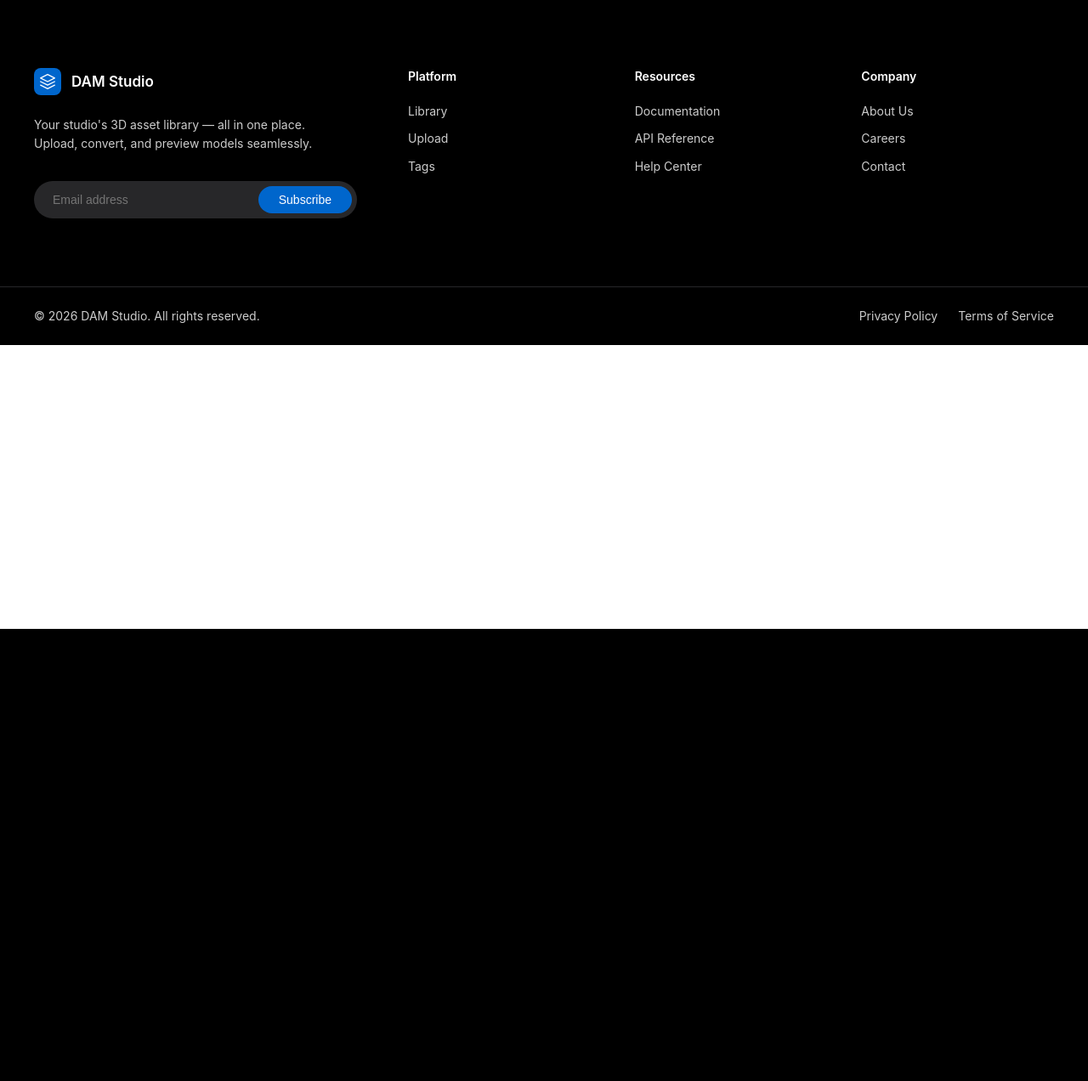
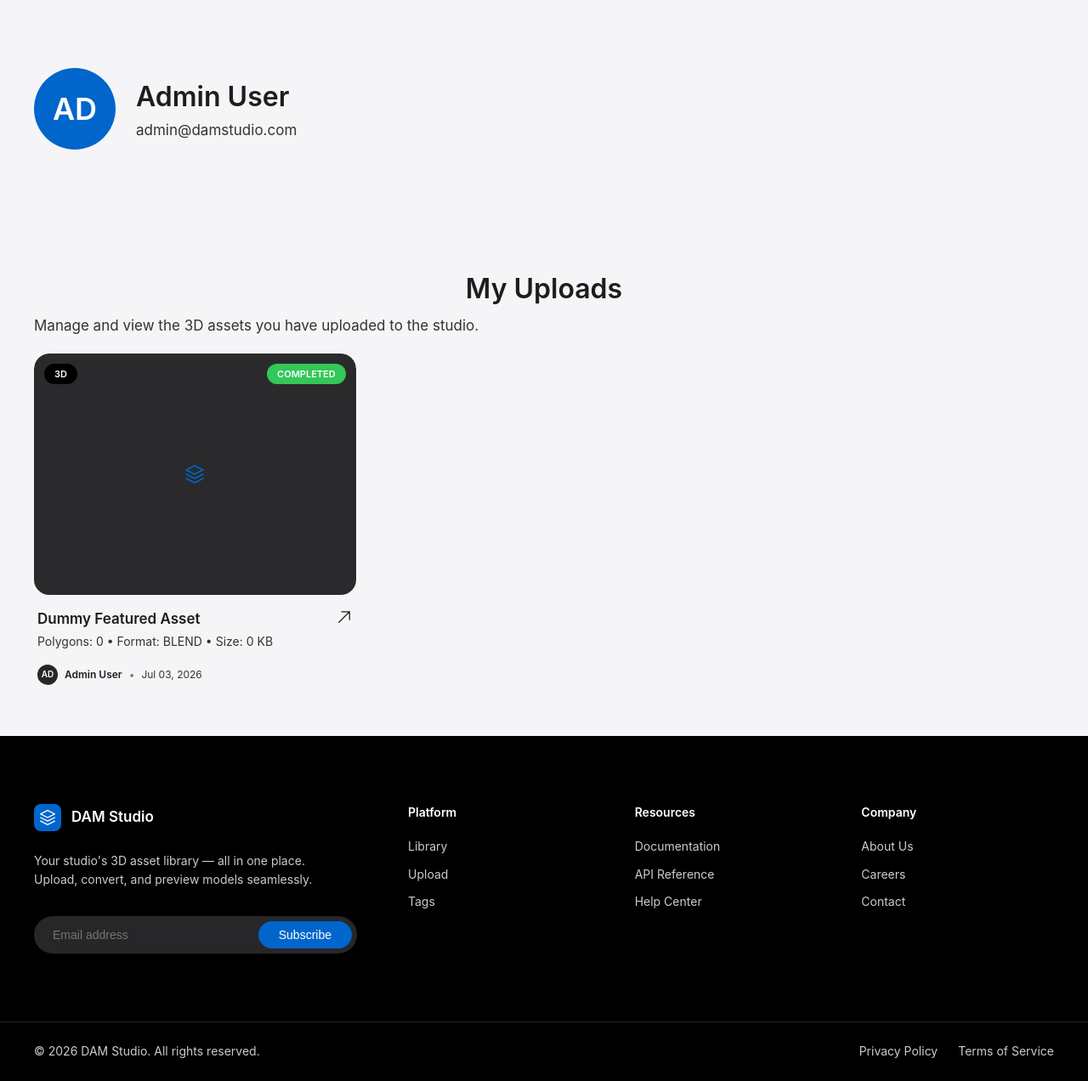
Before and after one commit to rakyann/DAM-Studio, a Laravel app: page /profile in a window 1280 px wide. Shown: the part 60-1332 px from the top of the page at 85% size. Before the commit the page ends 800 px from the top, so only its background shows below. Run offline with Laravel 12, Linux system fonts and the light colour scheme; a user stored in the database is signed in; data comes from the database, SQL or seed files in the repository; style sheets or scripts are compiled from the project's sources.

Commit message:
feat(profile): implement My Uploads section with AJAX pagination and custom UI

```diff
--- a/app/Http/Controllers/ProfileController.php
+++ b/app/Http/Controllers/ProfileController.php
@@ -14,10 +14,24 @@ class ProfileController extends Controller
     /**
      * Display the user's profile form.
      */
-    public function edit(Request $request): View
+    public function edit(Request $request): View|\Illuminate\Http\JsonResponse
     {
+        $user = $request->user();
+
+        $assets = \App\Models\Asset::where('user_id', $user->id)
+            ->latest()
+            ->paginate(12);
+
+        if ($request->ajax()) {
+            return response()->json([
+                'html' => view('assets.partials.grid', compact('assets'))->render(),
+                'next_page' => $assets->nextPageUrl()
+            ]);
+        }
+
         return view('profile.edit', [
-            'user' => $request->user(),
+            'user' => $user,
+            'assets' => $assets
         ]);
     }
 
--- a/resources/css/app.css
+++ b/resources/css/app.css
@@ -904,6 +904,40 @@ svg {
   color: var(--ink-muted-80);
 }
 
+/* Profile Page */
+.profile-header {
+  padding: 80px 40px;
+  background: var(--canvas-parchment);
+  display: flex;
+  align-items: center;
+  gap: 24px;
+}
+
+.profile-avatar-large {
+  width: 96px;
+  height: 96px;
+  border-radius: 50%;
+  background: var(--primary);
+  color: var(--on-primary);
+  display: flex;
+  align-items: center;
+  justify-content: center;
+  font-size: 36px;
+  font-weight: 600;
+}
+
+.profile-name {
+  font-size: 32px;
+  font-weight: 600;
+  color: var(--ink);
+  margin-bottom: 4px;
+}
+
+.profile-email {
+  font-size: 17px;
+  color: var(--ink-muted-80);
+}
+
 /* Toolbar & Filters */
 .filter-bar {
   padding: 0 40px 32px 40px;
@@ -1013,6 +1047,24 @@ svg {
   font-weight: 600;
   z-index: 10;
 }
+
+.card-status {
+  position: absolute;
+  top: 12px;
+  right: 12px;
+  background: rgba(0,0,0,0.7);
+  color: white;
+  padding: 4px 12px;
+  border-radius: var(--rounded-pill);
+  font-size: 11px;
+  font-weight: 600;
+  text-transform: uppercase;
+  z-index: 10;
+}
+.card-status.s-completed { background: #34c759; }
+.card-status.s-processing { background: #ff9500; }
+.card-status.s-failed { background: #ff3b30; }
+.card-status.s-queued { background: #8e8e93; }
 
 .card-overlay {
   position: absolute;
--- a/resources/views/assets/partials/grid.blade.php
+++ b/resources/views/assets/partials/grid.blade.php
@@ -10,6 +10,7 @@
             @endif
         </div>
         <div class="card-badge">{{ strtoupper($asset->category ?? '3D') }}</div>
+        <div class="card-status s-{{ $asset->status }}">{{ $asset->status }}</div>
         <div class="card-overlay"><div class="overlay-btn">Preview →</div></div>
     </div>
     <div class="card-body">
--- a/resources/views/layouts/app.blade.php
+++ b/resources/views/layouts/app.blade.php
@@ -26,7 +26,7 @@
     <div class="nav-right">
         <div class="nav-action-pill">
             <a href="{{ route('assets.create') }}" class="nav-upload-btn">+ Upload</a>
-            <div class="nav-avatar">{{ strtoupper(substr(auth()->user()->name, 0, 2)) }}</div>
+            <a href="{{ route('profile.edit') }}" class="nav-avatar" title="Profile">{{ strtoupper(substr(auth()->user()->name, 0, 2)) }}</a>
             <form method="POST" action="{{ route('logout') }}" style="display:inline;">
                 @csrf
                 <button type="submit" class="nav-logout-icon" title="Logout">
--- a/resources/views/profile/edit.blade.php
+++ b/resources/views/profile/edit.blade.php
@@ -1,29 +1,95 @@
-<x-app-layout>
-    <x-slot name="header">
-        <h2 class="font-semibold text-xl text-gray-800 leading-tight">
-            {{ __('Profile') }}
-        </h2>
-    </x-slot>
+@extends('layouts.app')
+@section('title', 'My Profile — DAM Studio')
 
-    <div class="py-12">
-        <div class="max-w-7xl mx-auto sm:px-6 lg:px-8 space-y-6">
-            <div class="p-4 sm:p-8 bg-white shadow sm:rounded-lg">
-                <div class="max-w-xl">
-                    @include('profile.partials.update-profile-information-form')
+@section('content')
+
+<div class="profile-header">
+    <div class="profile-avatar-large">{{ strtoupper(substr($user->name, 0, 2)) }}</div>
+    <div class="profile-info">
+        <h1 class="profile-name">{{ $user->name }}</h1>
+        <p class="profile-email">{{ $user->email }}</p>
     </div>
 </div>
 
-            <div class="p-4 sm:p-8 bg-white shadow sm:rounded-lg">
-                <div class="max-w-xl">
-                    @include('profile.partials.update-password-form')
-                </div>
+<div class="section-header">
+    <h2 class="section-title">My Uploads</h2>
+    <p class="section-desc">Manage and view the 3D assets you have uploaded to the studio.</p>
 </div>
 
-            <div class="p-4 sm:p-8 bg-white shadow sm:rounded-lg">
-                <div class="max-w-xl">
-                    @include('profile.partials.delete-user-form')
+@if($assets->isEmpty())
+<div class="empty-state">
+    <svg viewBox="0 0 24 24"><path stroke-linecap="round" stroke-linejoin="round" d="M12 2L2 7l10 5 10-5-10-5zM2 17l10 5 10-5M2 12l10 5 10-5"/></svg>
+    <div class="empty-title">You haven't uploaded any assets yet</div>
+    <div class="empty-sub">Share your first 3D model with the studio community.</div>
+    <a href="{{ route('assets.create') }}" class="btn-primary" style="margin-top: 24px; display: inline-block; text-decoration: none;">+ Upload Asset</a>
 </div>
+@else
+<div class="asset-grid" id="assetGrid">
+    @include('assets.partials.grid', ['assets' => $assets])
 </div>
+
+@if($assets->hasMorePages())
+<div class="load-more-container">
+    <button id="loadMoreBtn" class="btn-load-more" data-next-page="{{ $assets->nextPageUrl() }}">Load More</button>
 </div>
-    </div>
-</x-app-layout>
+@endif
+@endif
+
+@endsection
+
+@push('scripts')
+<script>
+document.addEventListener('DOMContentLoaded', function() {
+    const assetGrid = document.getElementById('assetGrid');
+    const loadMoreBtn = document.getElementById('loadMoreBtn');
+
+    function fetchAssets(url, append = false) {
+        if(loadMoreBtn) loadMoreBtn.innerText = 'Loading...';
+
+        fetch(url, {
+            headers: {
+                'X-Requested-With': 'XMLHttpRequest'
+            }
+        })
+        .then(res => res.json())
+        .then(data => {
+            if(append) {
+                assetGrid.insertAdjacentHTML('beforeend', data.html);
+            } else {
+                assetGrid.innerHTML = data.html;
+            }
+
+            if (data.next_page) {
+                if(!loadMoreBtn) {
+                    const container = document.createElement('div');
+                    container.className = 'load-more-container';
+                    container.innerHTML = `<button id="loadMoreBtn" class="btn-load-more" data-next-page="${data.next_page}">Load More</button>`;
+                    assetGrid.parentNode.insertBefore(container, assetGrid.nextSibling);
+                    document.getElementById('loadMoreBtn').addEventListener('click', handleLoadMore);
+                } else {
+                    loadMoreBtn.dataset.nextPage = data.next_page;
+                    loadMoreBtn.style.display = 'inline-flex';
+                    loadMoreBtn.innerText = 'Load More';
+                }
+            } else {
+                if(loadMoreBtn) loadMoreBtn.style.display = 'none';
+            }
+        })
+        .catch(err => {
+            console.error(err);
+            if(loadMoreBtn) loadMoreBtn.innerText = 'Load More';
+        });
+    }
+
+    function handleLoadMore() {
+        const btn = document.getElementById('loadMoreBtn');
+        if(!btn || !btn.dataset.nextPage) return;
+        fetchAssets(btn.dataset.nextPage, true);
+    }
+
+    if(loadMoreBtn) {
+        loadMoreBtn.addEventListener('click', handleLoadMore);
+    }
+});
+</script>
+@endpush
```
Lines whose indentation alone changed are shown as unchanged.
